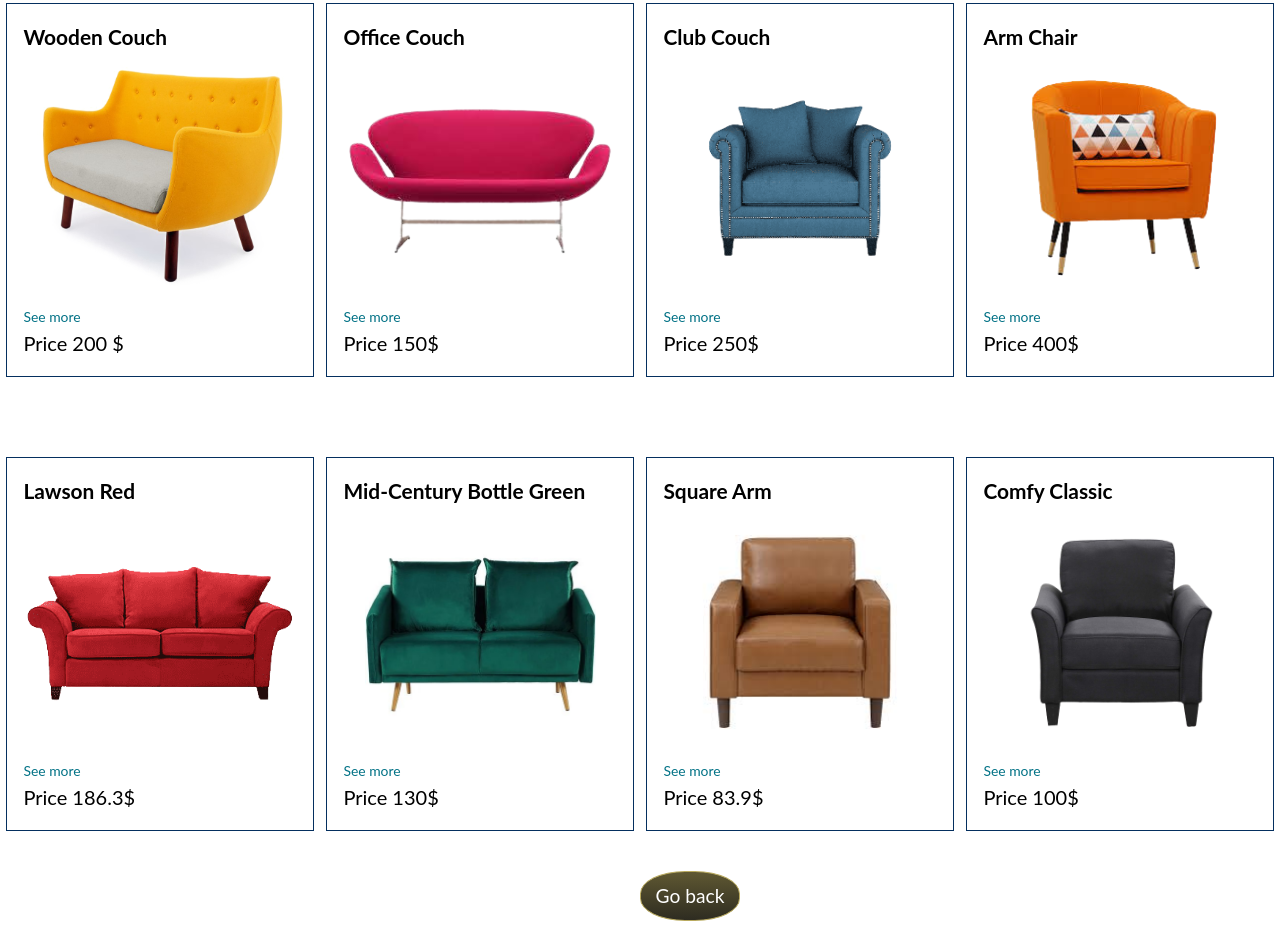
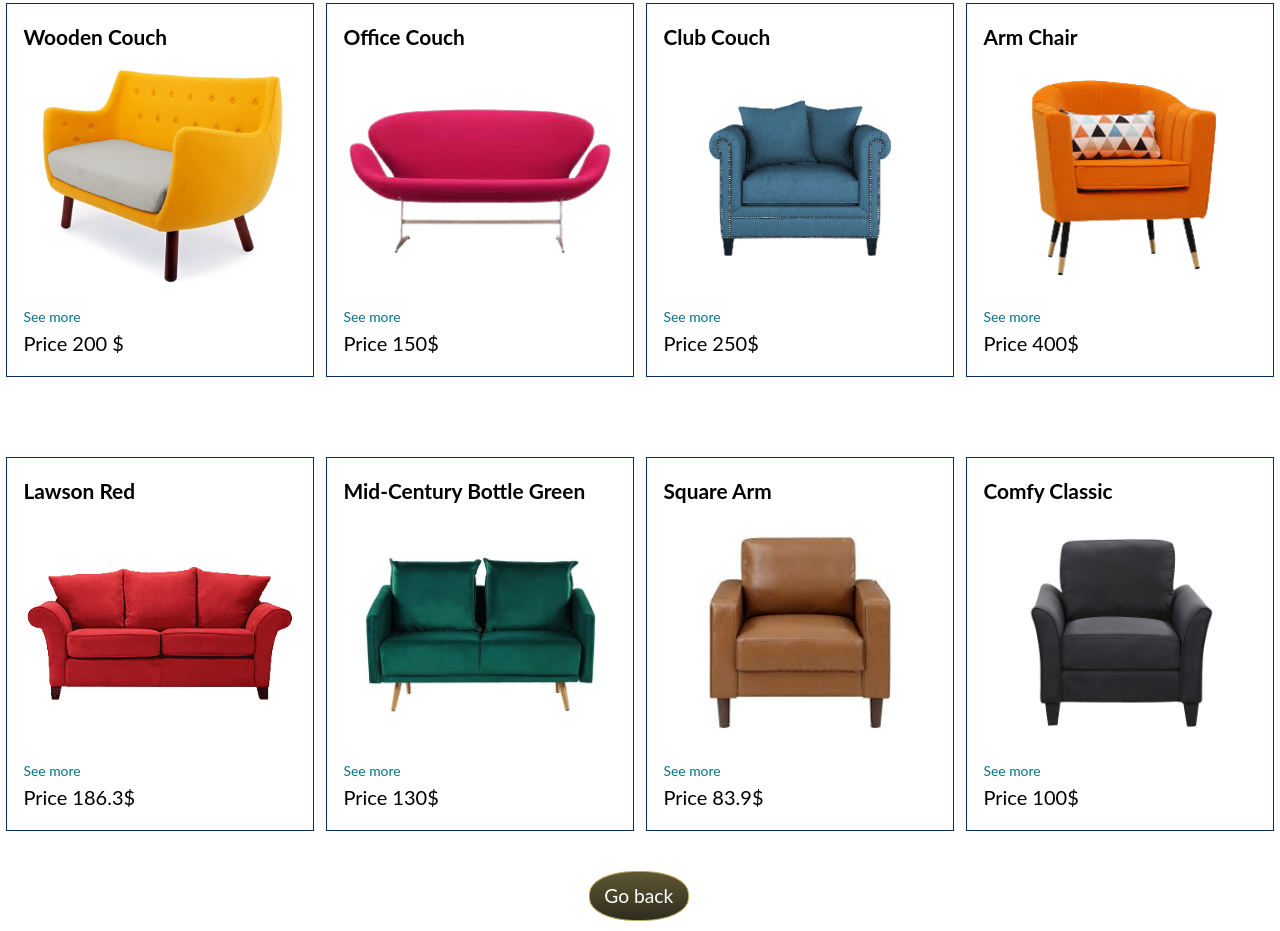
Before and after one commit to AlizaKhan3/Landing-Page, a plain HTML site: page pages/items.html in a window 1280 px wide. Shown: the part 234-1165 px from the top of the page. Drawn offline with Linux system fonts and the light colour scheme; files whose address does not match are found by name.

Commit message:
Update style.css

```diff
--- a/style.css
+++ b/style.css
@@ -331,7 +331,7 @@
     background: linear-gradient(#5f5832, #2e2c21);
     border: 1px solid #b9aa5f;
     border-radius: 45%;
-    margin: 0px 20px 10px 50%;
+    margin: 0px 20px 10px 46%;
     height: 50px;
     width: 100px;
     font-size: larger;
```
